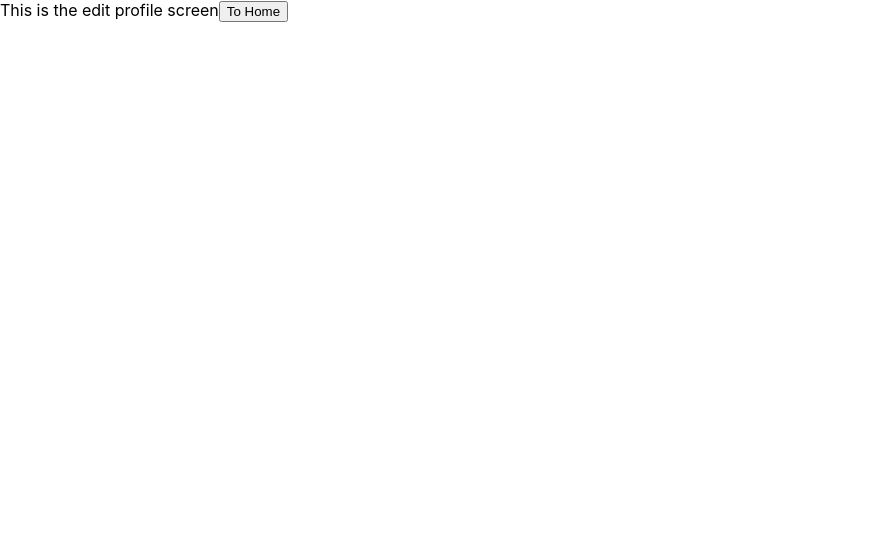
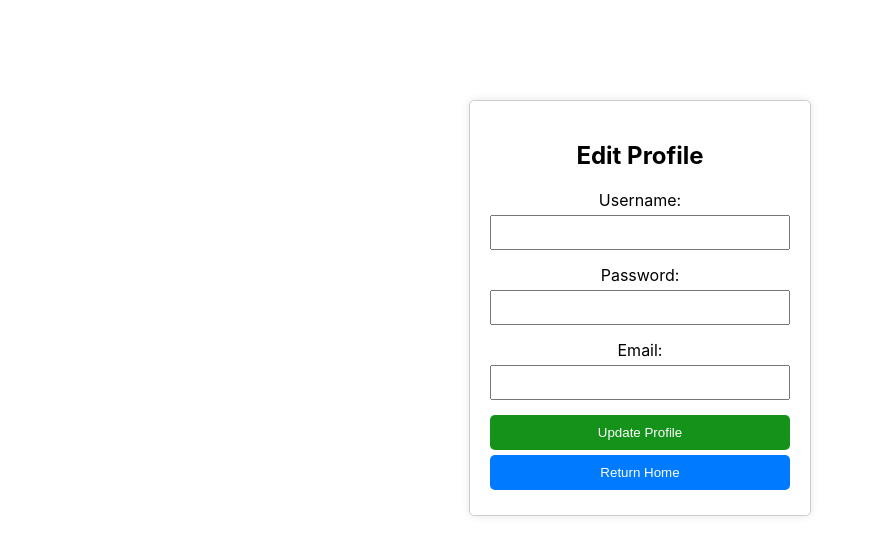
Before and after one commit to Zaysman/reciperepositoryfrontend, a React (Create React App) app: page /profile in a window 1280 px wide. Shown: the top 554 px of the page, without its empty margins (0-870 px from the left). Built offline with nearby package versions, Linux system fonts and the light colour scheme.

Commit message:
Added Put Request functionality to Edit Profile page.

```diff
--- a/src/components/Home/Home.css
+++ b/src/components/Home/Home.css
@@ -0,0 +1,24 @@
+.home-container {
+    display: flex;
+    flex-direction: column;
+    align-items: center;
+}
+
+.section {
+    width: 80%;
+    padding: 20px;
+    margin: 10px 0;
+    text-align: center;
+    background-color: #f0f0f0;
+    border-radius: 10px;
+    cursor: pointer;
+}
+
+.view-recipes, .search-recipes {
+    flex-grow: 1;
+    height: 250px; /* Example height, adjust as needed */
+}
+
+.edit-profile {
+    height: 100px; /* Smaller section */
+}
--- a/src/components/Home/Home.js
+++ b/src/components/Home/Home.js
@@ -1,17 +1,25 @@
 import React, { useState } from 'react';
 import { useNavigate } from 'react-router-dom';
+import { useLocation } from 'react-router-dom';
 import './Home.css'
+import User from "../../objects/User";
+
 
 
 function Home() {
     const navigate = useNavigate();
+    const location = useLocation();
+
+    const user = location.state?.user;
+
+    console.log("user", user);
 
     function toLogin() {
         navigate("/login");
     }
 
-    function toProfile() {
-        navigate("/profile");
+    function toEditProfile() {
+        navigate("/profile", { state : { user: user}});
     }
 
     function toViewRecipes() {
@@ -24,15 +32,34 @@ function Home() {
 
     return (
         <div className = "home-container">
+            <h2>Home</h2>
+
+            <div className="section view-recipes" onClick={toViewRecipes}>
+                <h3>View Recipes</h3>
+            </div>
+
+            <div className="section search-recipes" onClick={toSearchRecipes}>
+                <h3>Search Recipes</h3>
+            </div>
+
+            <div className="section edit-profile" onClick={toEditProfile}>
+                <h3>Edit Profile</h3>
+            </div>
+
+
+
+            {/*
             <label>This is the home screen</label>
             <button onClick = {toLogin}>To Login</button>
             <button onClick = {toProfile}>To Edit Profile</button>
             <button onClick = {toViewRecipes}>To View Recipes</button>
             <button onClick = {toSearchRecipes}>To Search Recipes</button>
+            */}
         </div>
 
     );
 
 }
 
+
 export default Home;
--- a/src/components/Login/Login.js
+++ b/src/components/Login/Login.js
@@ -1,6 +1,8 @@
 import React, { useState } from 'react';
 import { useNavigate } from 'react-router-dom';
 import './Login.css'
+import User from "../../objects/User";
+
 
 const backendUrl = process.env.REACT_APP_RECIPE_REPOSITORY_BACKEND_URL;
 const usernameUrl = process.env.REACT_APP_RECIPE_REPOSITORY_GET_USER_BY_USERNAME;
@@ -18,6 +20,10 @@ function Login() {
 
     function navigateToHome() {
         navigate("/home");
+    }
+
+    function navigateToHome(user) {
+        navigate("/home", { state : { user: user}});
     }
 
     const handleLoginFormSubmit = async (event) => {
@@ -53,6 +59,7 @@ function Login() {
                 //Handle the data returned from the endpoint
             }).then(data => {
                 console.log(data); //Handle the data from the response.
+                const user = new User(data.userID, data.username, data.password, data.email);
 
                 //perform username check
                 if(username != data.username) {
@@ -82,7 +89,7 @@ function Login() {
 
                 //Username & Password both match, navigate to Home Screen
                 console.log("Username and passwords match");
-                navigateToHome();
+                navigateToHome(user);
 
             }).catch(error => {
                 console.error('There was a problem with the fetch operation', error);
--- a/src/components/Profile/Profile.css
+++ b/src/components/Profile/Profile.css
@@ -0,0 +1,59 @@
+.profile-container {
+    width: 300px;
+    margin: 100px auto;
+    padding: 20px;
+    border: 1px solid #ccc;
+    border-radius: 5px;
+    box-shadow: 0 0 10px rgba(0, 0, 0, 0.1);
+}
+
+.profile-container h2 {
+    text-align: center;
+    margin-bottom: 20px;
+}
+
+.form-group {
+    margin-bottom: 15px;
+}
+
+.form-group label {
+    text-align: center;
+    display: block;
+    margin-bottom: 5px;
+}
+
+.form-group input {
+    width: 100%;
+    padding: 8px;
+    box-sizing: border-box;
+}
+
+.submitBtn {
+    width: 100%;
+    padding: 10px;
+    background-color: #14921a;
+    color: white;
+    border: none;
+    border-radius: 5px;
+    cursor: pointer;
+    margin-bottom: 5px;
+}
+
+.submitBtn:hover {
+    background-color: #0b4d0f;
+}
+
+.homeBtn {
+    width: 100%;
+    padding: 10px;
+    background-color: #007bff;
+    color: white;
+    border: none;
+    border-radius: 5px;
+    cursor: pointer;
+    margin-bottom: 5px;
+}
+
+.homeBtn:hover {
+    background-color: #0056b3;
+}
--- a/src/components/Profile/Profile.js
+++ b/src/components/Profile/Profile.js
@@ -1,18 +1,117 @@
-import React, { useState } from 'react';
+import React, { useEffect, useState } from 'react';
 import { useNavigate } from 'react-router-dom';
+import { useLocation } from 'react-router-dom';
 import './Profile.css'
+import User from "../../objects/User";
+
+
+const backendUrl = process.env.REACT_APP_RECIPE_REPOSITORY_BACKEND_URL;
+const updateUserUrl = process.env.REACT_APP_RECIPE_REPOSITORY_PUT_USER_URL;
 
 function Profile() {
+
+
     const navigate = useNavigate();
+    const location = useLocation();
+
+    const [username, setUsername] = useState('');
+    const [password, setPassword] = useState('');
+    const [email, setEmail] = useState('');
+    const [errorMessage, setErrorMessage] = useState('');
+    const [confirmationMessage, setConfirmationMessage] = useState('');
+
+    let user = location.state?.user;
+    console.log("user profile to edit", user);
+    // const userIDString = user.userID.toString();
+
+    // const updateUserDestinationUrl = backendUrl + updateUserUrl + userIDString;
+    // console.log("updateUserDestinationUrl", updateUserDestinationUrl);
+
+    //Set values to user values passed from Home
+    useEffect(() => {
+        if(user) {
+            setUsername(user.username || '');
+            setPassword(user.password || '');
+            setEmail(user.email || '');
+        }
+    }, [user]);
 
     function toHome() {
-        navigate("/home");
+        navigate("/home", {state : {user: user}});
     }
+
+    const handleEditProfileFormSubmit = async (event) => {
+        event.preventDefault(); //Prevent default form submission behavior
+        const userIDString = user.userID.toString();
+        const updateUserDestinationUrl = backendUrl + updateUserUrl + userIDString;
+        console.log("updateUserDestinationUrl", updateUserDestinationUrl);
+
+        //Create the payload
+        const payload = {
+            username: username,
+            password: password,
+            email: email
+        };
+
+        console.log("payload", payload);
+
+        try {
+            console.log("Put Request Destination URL:", updateUserDestinationUrl);
+
+            //Make the Put request to the Spring Boot endpoint
+            const response = await fetch(updateUserDestinationUrl, {
+                method: 'PUT',
+                headers: {
+                    'Content-Type': 'application/json'
+                },
+                body: JSON.stringify(payload)
+            });
+
+            //Check response status
+            if(response.ok) {
+                const data = await response.json();
+                console.log('Update User is Successful')
+                user = new User(data.userID, data.username, data.password, data.email)
+                setConfirmationMessage('User Updated Successfully');
+
+            } else {
+                //handle errors here
+                console.error('Updating User failed.');
+                setErrorMessage('An error occurred. Please try again later.');
+            }
+
+        } catch(error) {
+            console.error("An error occurred while processing the put request", error);
+        }
+
+
+    };
 
     return (
         <div className = "profile-container">
-            <label>This is the edit profile screen</label>
-            <button onClick = {toHome}>To Home</button>
+            {/*<label>This is the edit profile screen</label>
+            <button onClick = {toHome}>To Home</button> */}
+            <h2>Edit Profile</h2>
+            <form className = "editProfile-form" onSubmit={handleEditProfileFormSubmit}>
+                <div className="form-group">
+                    <label htmlFor="username">Username:</label>
+                    <input type="text" id="username" name="username" value={username} onChange={(e) => setUsername(e.target.value)}/>
+                </div>
+                <div className="form-group">
+                    <label htmlFor="password">Password:</label>
+                    <input type="text" id="password" name="password" value={password} onChange={(e) => setPassword(e.target.value)}/>
+                </div>
+                <div className="form-group">
+                    <label htmlFor="email">Email:</label>
+                    <input type="text" id="email" name="email" value={email} onChange={(e) => setEmail(e.target.value)}/>
+                </div>
+
+                <button type="submit" className="submitBtn">Update Profile</button>
+            </form>
+            <button className="homeBtn" onClick={toHome}>Return Home</button>
+            {errorMessage && <div className="error-message">{errorMessage}</div>} {/* Conditionally render the error message */}
+            {confirmationMessage && <div className="confirmation-message">{confirmationMessage}</div>} {/*Conditionally render the confirmation Error*/}
+
         </div>
     );
 
--- a/src/components/SignUp/SignUp.js
+++ b/src/components/SignUp/SignUp.js
@@ -1,6 +1,7 @@
 import React, { useState } from 'react';
 import { useNavigate } from 'react-router-dom';
 import './SignUp.css'
+import User from "../../objects/User";
 
 const backendUrl = process.env.REACT_APP_RECIPE_REPOSITORY_BACKEND_URL;
 const createUserUrl = process.env.REACT_APP_RECIPE_REPOSITORY_POST_USER_URL;
@@ -19,6 +20,12 @@ function SignUp() {
     function navigateToHome() {
         navigate("/home");
     }
+
+    function navigateToHome(user) {
+        navigate("/home", { state : { user: user}});
+
+    }
+
     function NavigateToLogin() {
         navigate("/login");
 
@@ -73,10 +80,14 @@ function SignUp() {
             if(response.ok) {
                 const data = await response.json();
                 console.log('Create User is Successful')
+                const user = new User(data.userID, data.username, data.password, data.email);
 
                 //Figure out what to do after user successfully created
                 setErrorMessage('');
-                setConfirmationMessage('User Created Successfully. Please Login.');
+                setConfirmationMessage('User Created Successfully.');
+                navigateToHome(user);
+
+
             } else {
                 //handle errors here
                 console.error('Creating User failed.')
--- a/src/objects/Comment.js
+++ b/src/objects/Comment.js
@@ -51,3 +51,5 @@ class Comment {
     }
 
 }
+
+export default Comment;
--- a/src/objects/Ingredient.js
+++ b/src/objects/Ingredient.js
@@ -49,6 +49,6 @@ class Ingredient {
         this.recipeID = recipeID;
     }
 
+}
 
-
-}
+export default Ingredient;
--- a/src/objects/NutritionInfo.js
+++ b/src/objects/NutritionInfo.js
@@ -152,4 +152,7 @@ class NutritionInfo {
     setPotassium(potassium) {
       this.potassium = potassium;
     }
+
   }
+
+  export default NutritionInfo;
--- a/src/objects/Recipe.js
+++ b/src/objects/Recipe.js
@@ -162,3 +162,5 @@ class Recipe {
         this._comments.splice(index, 1);
     }
 }
+
+export default Recipe;
--- a/src/objects/Step.js
+++ b/src/objects/Step.js
@@ -51,3 +51,5 @@ class Step {
     }
 
 }
+
+export default Step;
--- a/src/objects/User.js
+++ b/src/objects/User.js
@@ -1,4 +1,3 @@
-
 class User {
 
     constructor(userID, username, password, email) {
@@ -41,7 +40,6 @@ class User {
         this.email = email;
     }
 
+}
 
-
-
-}
+export default User;
```
